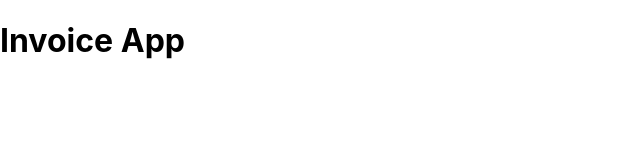
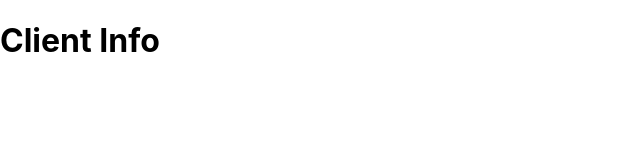
Before and after one commit to MitchellRhodes/InvoiceApp, a JavaScript app: page /client in a window 1280 px wide. Shown: the top 160 px of the page, without its empty margins (0-640 px from the left). Built offline with nearby package versions, Linux system fonts and the light colour scheme; the HTML template or start-up script is replaced by a standard one.

Commit message:
Laid out basic pages and set up router for the pages

```diff
--- a/package.json
+++ b/package.json
@@ -13,6 +13,7 @@
     "pg-promise": "^10.11.1",
     "react": "^17.0.2",
     "react-dom": "^17.0.2",
+    "react-router-dom": "^6.0.2",
     "react-scripts": "4.0.3",
     "web-vitals": "^1.1.2"
   },
--- a/src/App.js
+++ b/src/App.js
@@ -1,9 +1,26 @@
+
+import { Route, Routes, BrowserRouter } from 'react-router-dom';
+import ClientInfoPage from './pages/ClientInfo';
+import FinalInvoicePage from './pages/FinalInvoice';
+import GenerateInvoicePage from './pages/GenerateInvoice';
+import UserProfilePage from './pages/UserProfile';
+
+
 
 function App() {
   return (
-    <div>
-      <h1>Invoice App</h1>
-    </div>
+    <BrowserRouter>
+
+      <Routes>
+
+        <Route path='/' element={<UserProfilePage />} />
+        <Route path='/client' element={<ClientInfoPage />} />
+        <Route path='/generate-invoice' element={<GenerateInvoicePage />} />
+        <Route path='/finalize-invoice' element={<FinalInvoicePage />} />
+
+      </Routes>
+
+    </BrowserRouter>
   );
 }
 
--- /dev/null
+++ b/src/pages/ClientInfo.js
@@ -0,0 +1,8 @@
+
+function ClientInfoPage() {
+    return (
+        <h1>Client Info</h1>
+    )
+}
+
+export default ClientInfoPage;
--- /dev/null
+++ b/src/pages/FinalInvoice.js
@@ -0,0 +1,7 @@
+function FinalInvoicePage() {
+    return (
+        <h1>Final Invoice</h1>
+    )
+}
+
+export default FinalInvoicePage;
--- /dev/null
+++ b/src/pages/GenerateInvoice.js
@@ -0,0 +1,7 @@
+function GenerateInvoicePage() {
+    return (
+        <h1>Generate Invoice</h1>
+    )
+}
+
+export default GenerateInvoicePage;
--- /dev/null
+++ b/src/pages/UserProfile.js
@@ -0,0 +1,7 @@
+function UserProfilePage() {
+    return (
+        <h1>User Profile</h1>
+    )
+}
+
+export default UserProfilePage;
```
Also changed, not shown: 1 other file (tests, documents, lock files or other folders).
